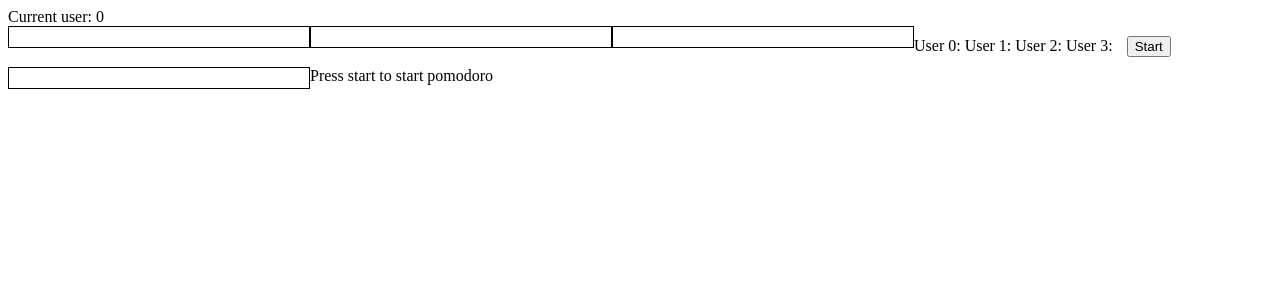
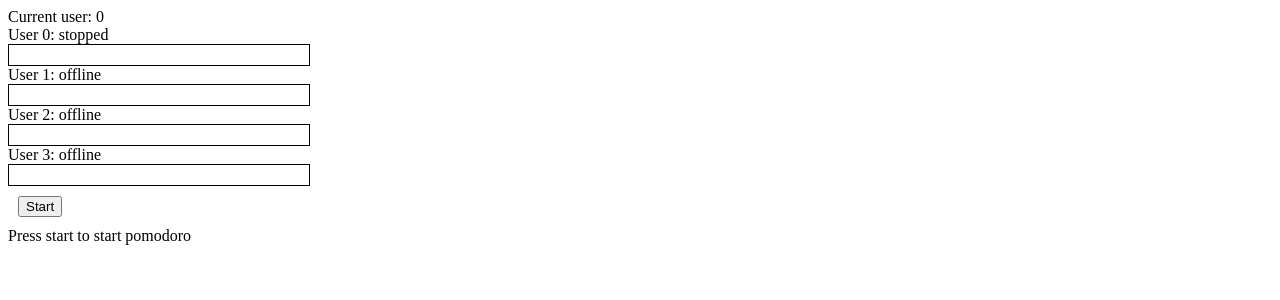
Before and after one commit to creiser/socialdoro, a Flask app: page / in a window 1280 px wide. Shown: the top 300 px of the page. Run offline with Flask 2, Linux system fonts and the light colour scheme.

Commit message:
- Users are reset to offline after a small timeout period. - Display user states on client side.

```diff
--- a/server.py
+++ b/server.py
@@ -12,13 +12,22 @@ debug_start = time.time() # seconds since 1970
 num_users = 4
 users = [{'pomodoro_state' : POMODOROSTATE_OFFLINE,
           'pomodoro_start' : None,
+          'last_update' : 0,
           'pomodoros' : []} for _ in range(num_users)]
+
+def check_for_timeouts():
+    # TODO: in case of timeout we could nevertheless add pomodoro
+    for i in range(num_users):
+        if time.time() - users[i]['last_update'] > 2:
+            users[i]['pomodoro_state'] = POMODOROSTATE_OFFLINE
 
 @app.route('/_user_status')
 def user_status():
     user_id = request.args.get('user_id', type=int)
     users[user_id]['pomodoro_state'] = request.args.get('pomodoro_state', 0, type=int)
     users[user_id]['pomodoro_start'] = request.args.get('pomodoro_start', 0, type=float)
+    users[user_id]['last_update'] = time.time()
+    check_for_timeouts()
     return jsonify(users=users)
 
 @app.route('/_add_pomodoro')
--- a/templates/index.html
+++ b/templates/index.html
@@ -28,6 +28,26 @@
 		  BREAK: 3,
 		};
 
+		function pomodoro_state_to_string(pomodoro_state) {
+			var string;
+			switch (users[i].pomodoro_state)
+			{
+				case PomodoroState.OFFLINE:
+					string = "offline";
+					break;
+				case PomodoroState.STOPPED:
+					string = "stopped";
+					break;
+				case PomodoroState.POMODORO:
+					string = "pomodoro";
+					break;
+				case PomodoroState.BREAK:
+					string = "break";
+					break;
+			}
+			return string;
+		}
+
 		var user_id = {{ user_id }};
 		var num_users = {{ num_users }};
 		var users = new Array(num_users); // this will be a dictionary soon with key user_id
@@ -49,7 +69,6 @@
 		//console.log(pomodoros);
 
 		function render_progress() {
-			if (users.length) {
 			if (users[user_id].pomodoro_state == PomodoroState.POMODORO) {
 				$("#info").text("Work! Next break in " + Math.round(users[user_id].pomodoro_start + pomodoro_time - get_rel_time()) + " seconds.");
 			} else if (users[user_id].pomodoro_state == PomodoroState.BREAK) {
@@ -57,7 +76,6 @@
 			} else {
 				$("#info").text("Press start to start pomodoro");
 			}
-
 
 			for (i = 0; i < num_users; i++) {
 				var width;
@@ -71,8 +89,10 @@
 						progress_html = '<div style="width: ' + width + '%; height: 21px; background-color: green; float: left;"></div>';
 				}
 				$("#progress_" + i).html(progress_html);
+				$("#user_info_" + i).text(pomodoro_state_to_string(users[i].pomodoro_state));
 			}
-			}
+
+
 
 			/*for (i = 0; i < num_users; i++) {
 				var progress_html = "";
@@ -211,8 +231,11 @@
 	Current user: {{ user_id }}<br>
 
 	{% for item in range(num_users) %}
-		User {{ item }}: <div id="progress_{{ item }}" style="width: 300px; height: 20px; border: 1px solid black; float:left;"></div>
-		<!--div id="user_info_{{ item }}"></div-->
+		<div>
+			User {{ item }}: <span id="user_info_{{ item }}"></span>
+			<div id="progress_{{ item }}" style="width: 300px; height: 20px; border: 1px solid black;"></div>
+
+		</div>
 	{% endfor %}
 
 	<button id="control" type="button" style="margin: 10px">Start</button>
```
Lines whose indentation alone changed are shown as unchanged.
